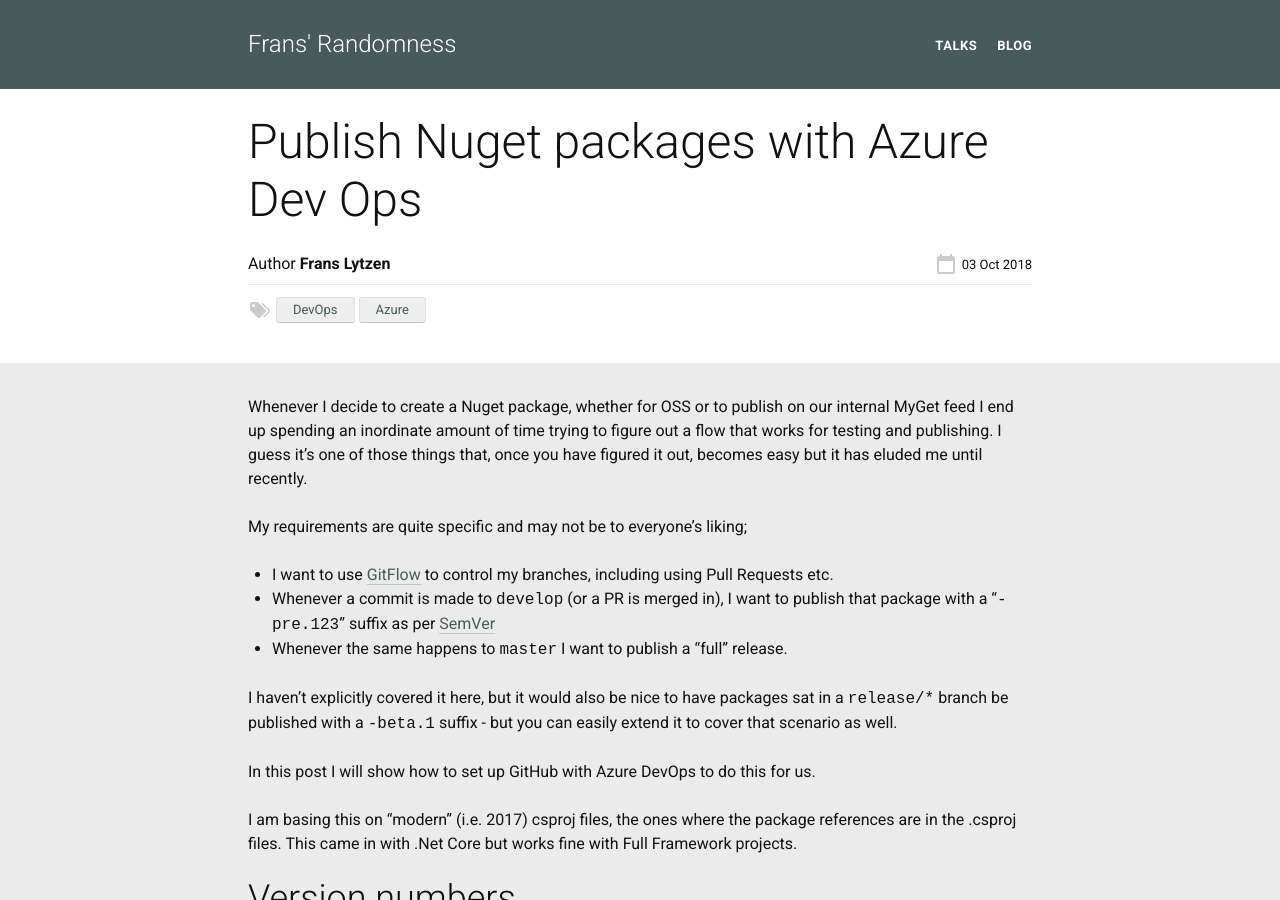
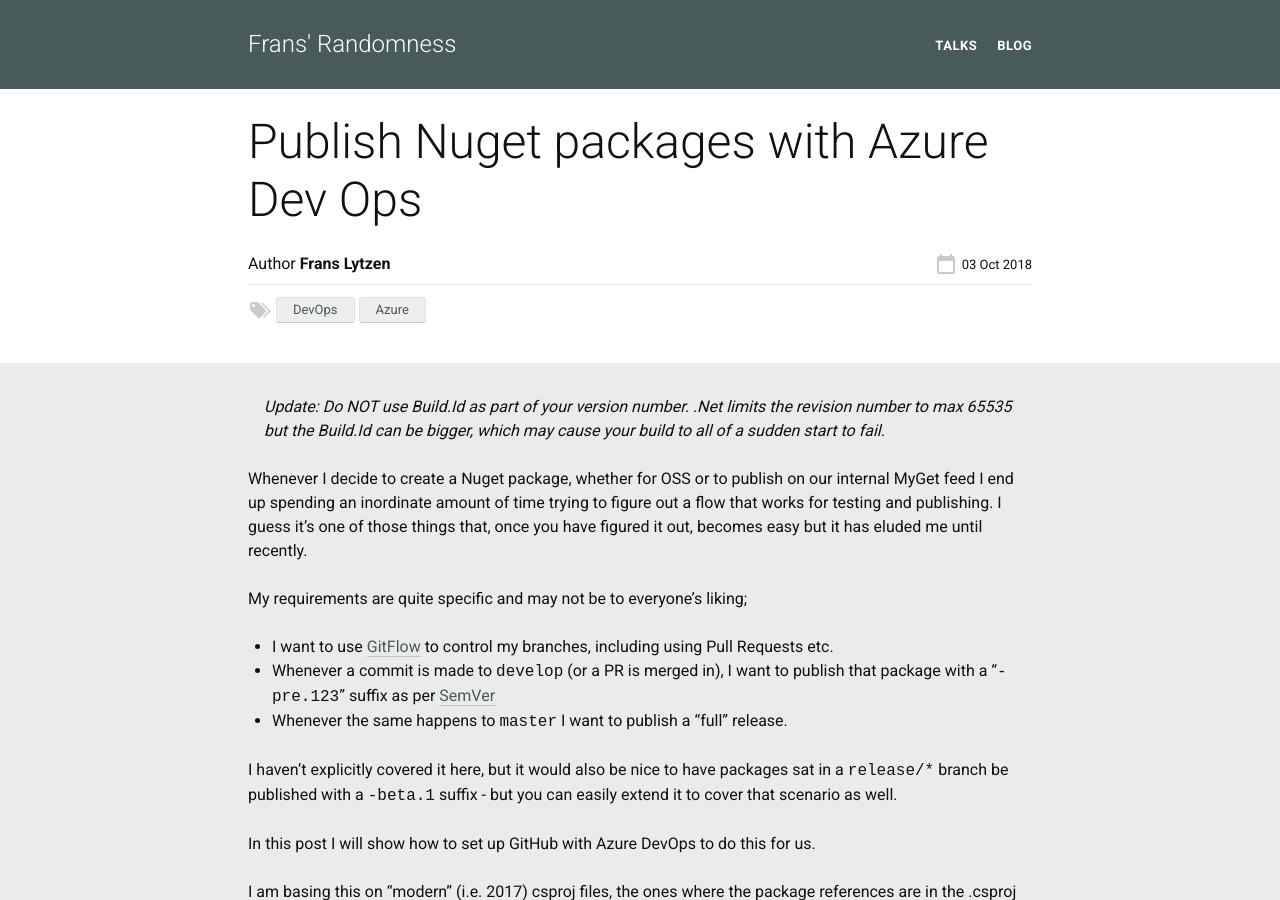
Before and after one commit to flytzen/blog, a Jekyll site: the page built from _posts/2018-10-03-publish-nuget-packages-with-azure-devops.md, in a window 1280 px wide and 900 px high. Built offline with Jekyll 4.4.1, drawn with Linux system fonts in a browser that asks for light colours; comment, search, counter and statistics services are not loaded.

Commit message:
Added warning about Build.Id

```diff
--- a/_posts/2018-10-03-publish-nuget-packages-with-azure-devops.md
+++ b/_posts/2018-10-03-publish-nuget-packages-with-azure-devops.md
@@ -7,6 +7,8 @@
 modified_time: '2018-10-03'
 excerpt: Use GitFlow and Azure Devops to automatically publish Nuget packages with sensible version numbers
 ---
+> Update: Do NOT use Build.Id as part of your version number. .Net limits the revision number to max 65535 but the Build.Id can be bigger, which may cause your build to all of a sudden start to fail.
+
 Whenever I decide to create a Nuget package, whether for OSS or to publish on our internal MyGet feed I end up spending an inordinate amount of time trying to figure out a flow that works for testing and publishing. I guess it's one of those things that, once you have figured it out, becomes easy but it has eluded me until recently.
 
 My requirements are quite specific and may not be to everyone's liking;
```
Also changed, not shown: 2 other files.
